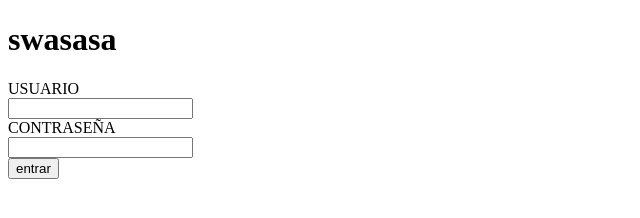
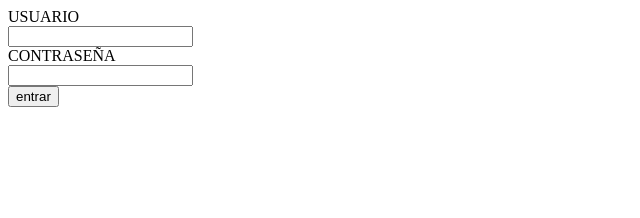
Before and after one commit to JOS2002/2, a plain HTML site: page nuevop/esto.html in a window 1280 px wide. Shown: the whole page, without its empty margins (0-640 px from the left). Drawn offline with Linux system fonts and the light colour scheme.

Commit message:
Revert "Update esto.html"
This reverts commit 0c0298221922dfec0b4faf4983ed113274da4b00.

```diff
--- a/nuevop/esto.html
+++ b/nuevop/esto.html
@@ -10,7 +10,7 @@
 
   </head>
   <body>
-<h1>swasasa</h1>
+
 <form id="cuadro"class="" action="index.html" method="post">
 
   <label for="usuario">USUARIO</label> <br>
```
